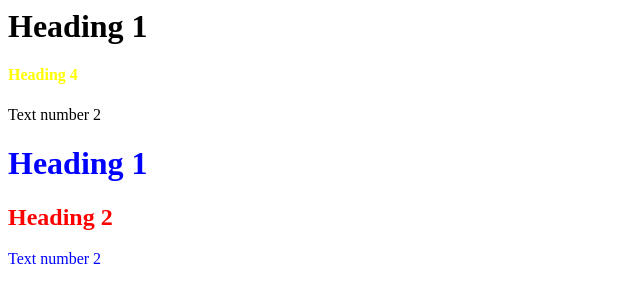
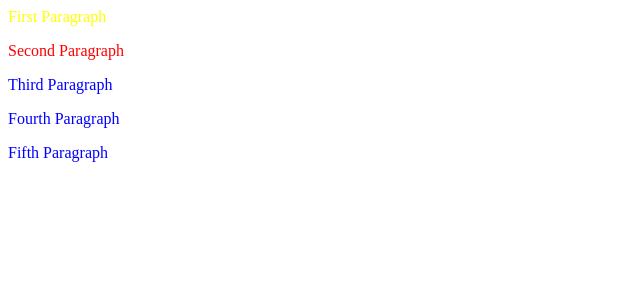
Before and after one commit to bobby2303/bobby2303.github.io, a plain HTML site: page test.html in a window 1280 px wide. Shown: the whole page, without its empty margins (0-640 px from the left). Drawn offline with Linux system fonts and the light colour scheme.

Commit message:
v1.8.1
1. Learning of priority of objects in CSS

```diff
--- a/styles.css
+++ b/styles.css
@@ -1,19 +1,14 @@
-p.mytext
+*
+{
+    color:blue;
+}
+
+div p
 {
     color:yellow;
 }
 
-h3, h4
-{
-    color:yellow;
-}
-
-.bluetext
-{
-    color:blue;
-}
-
-div h2
+.myclass
 {
     color:red;
 }
@@ -22,9 +17,9 @@ div h2
 
 
 
-/*
 
 
+/*
 
 STATIC:
 
@@ -39,6 +34,9 @@ ol li - specify ordered list item details
     just using 'ol' or 'ul' is not proper syntax
 h1 - heading 1, by default has bigger font than h2
 * - for all objects
+
+The ordering of priority for CSS is: the more specific, the more powerful
+    eg. .myclass > div p > *
 
 Grouping Declaration:
 We can also do commas for multiple objects:
--- a/test.html
+++ b/test.html
@@ -4,15 +4,12 @@
     </head>
     <body>
         <div>
-            <h1>Heading 1</h1>
-            <h4>Heading 4</h4>
-            <p>Text number 2</p>
+            <p>First Paragraph</p>
         </div>
-        <div class="bluetext">
-            <h1>Heading 1</h1>
-            <h2>Heading 2</h2>
-            <p>Text number 2</p>
-        </div>
+        <p class = "myclass"> Second Paragraph </p>
+        <p> Third Paragraph </p>
+        <p> Fourth Paragraph </p>
+        <p> Fifth Paragraph </p>
     </body>
 
 </html>
```
